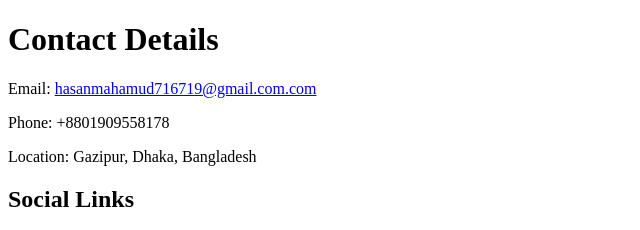
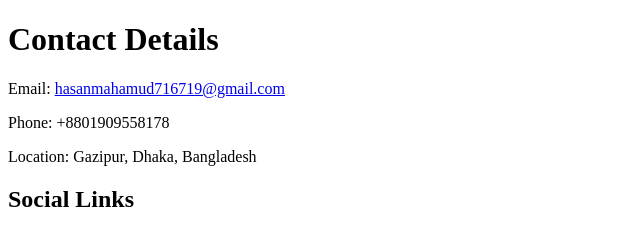
Before and after one commit to hkhasan121/my_resume, a plain HTML site: page public/contact.html in a window 1280 px wide. Shown: the top 230 px of the page, 0-640 px from the left. Drawn offline with Linux system fonts and the light colour scheme.

Commit message:
Update contact.html

```diff
--- a/public/contact.html
+++ b/public/contact.html
@@ -7,7 +7,7 @@
 </head>
 <body>
     <h1>Contact Details</h1>
-    <p>Email: <a href="mailto:hasanmahamud716719@gmail.com">hasanmahamud716719@gmail.com.com</a></p>
+    <p>Email: <a href="mailto:hasanmahamud716719@gmail.com">hasanmahamud716719@gmail.com</a></p>
     <p>Phone: +8801909558178</p>
     <p>Location: Gazipur, Dhaka, Bangladesh</p>
 
```
